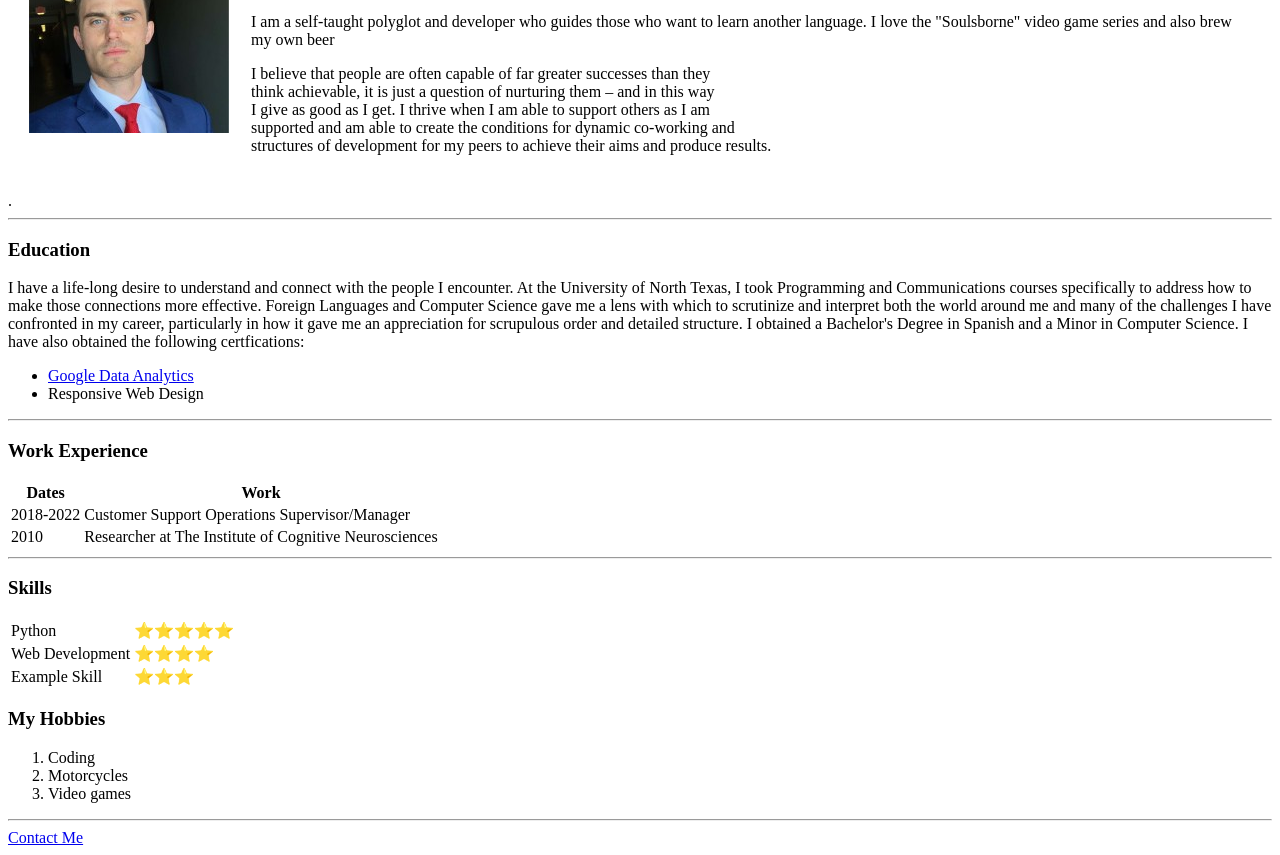
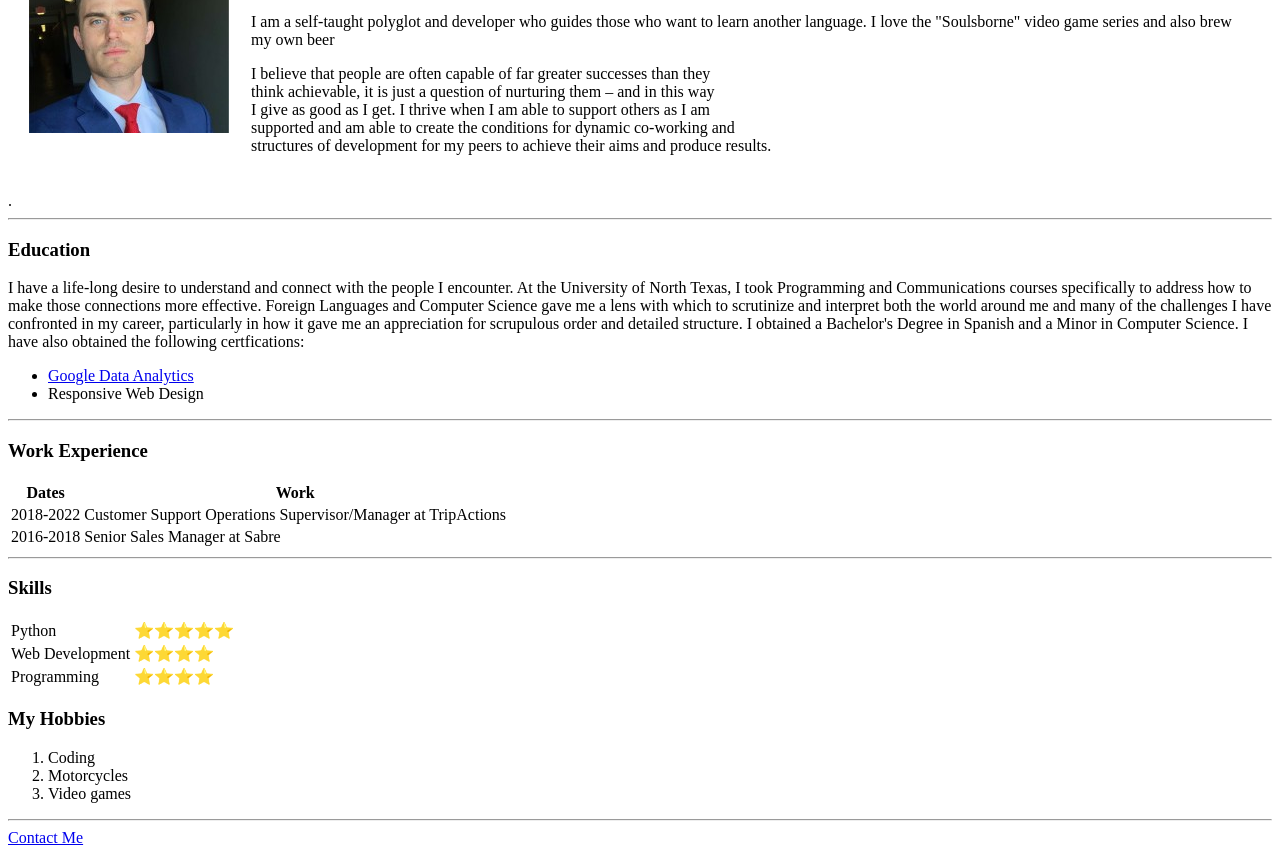
Before and after one commit to tyler308956/cv, a plain HTML site: page index.html in a window 1280 px wide. Shown: the part 130-985 px from the top of the page. Drawn offline with Linux system fonts and the light colour scheme.

Commit message:
Add files via upload

```diff
--- a/index.html
+++ b/index.html
@@ -70,11 +70,11 @@
     </tfoot>
     <tr>
       <td>2018-2022</td>
-      <td>Customer Support Operations Supervisor/Manager</td>
+      <td>Customer Support Operations Supervisor/Manager at TripActions</td>
     </tr>
     <tr>
-      <td>2010</td>
-      <td>Researcher at The Institute of Cognitive Neurosciences</td>
+      <td>2016-2018</td>
+      <td>Senior Sales Manager at Sabre</td>
     </tr>
   </table>
   <hr>
@@ -94,8 +94,8 @@
         <td>⭐⭐⭐⭐</td>
       </tr>
       <tr>
-        <td>Example Skill</td>
-        <td>⭐⭐⭐</td>
+        <td>Programming</td>
+        <td>⭐⭐⭐⭐</td>
       </tr>
     </table>
   </td>
```
